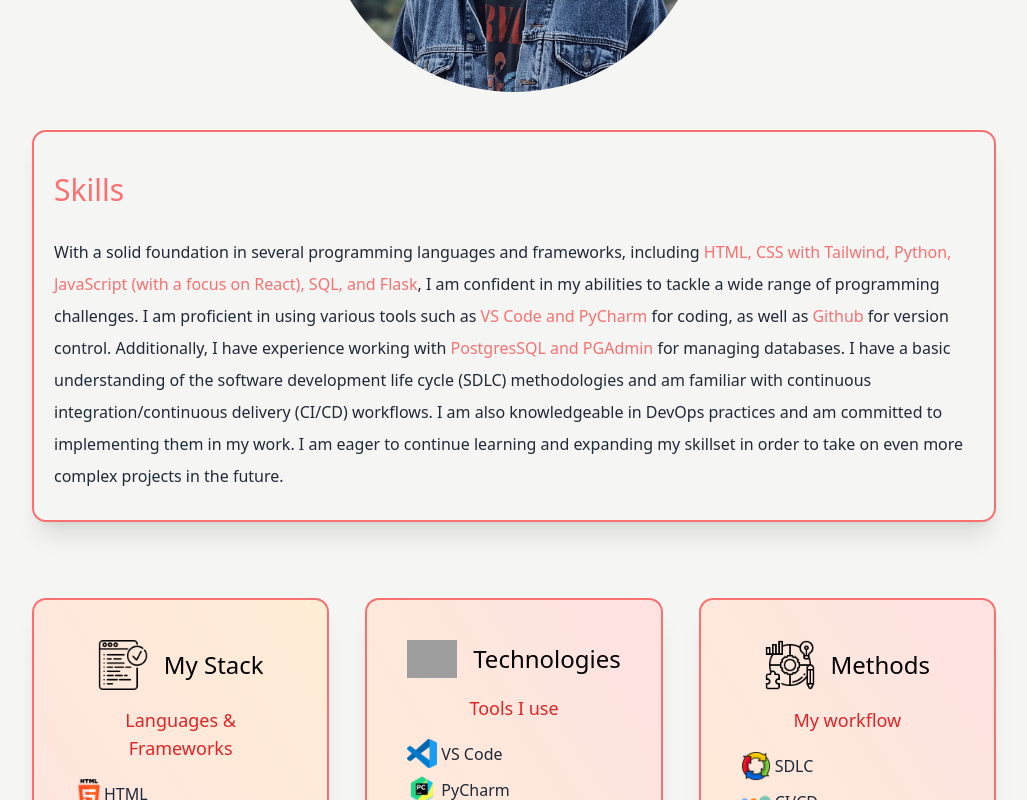
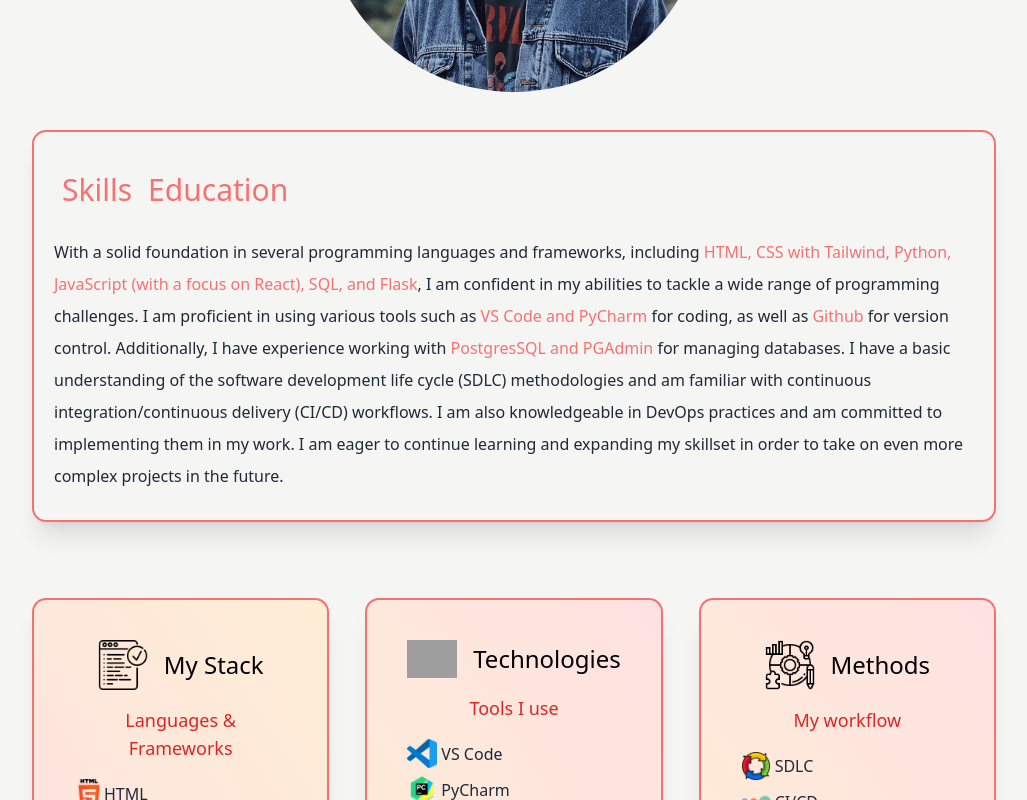
Before and after one commit to thomasbalicki/reactportfolio, a Next.js app: page / in a window 1280 px wide. Shown: the part 920-1720 px from the top of the page, without its empty margins (126-1153 px from the left). Built offline with nearby package versions, Linux system fonts and the light colour scheme; grey boxes are pictures that could not be loaded.

Commit message:
Added a function to toggle my skills and education section

```diff
--- a/pages/index.js
+++ b/pages/index.js
@@ -23,10 +23,22 @@ import devopsicon from "../public/devopsicon.png";
 import sdlcicon from "../public/sdlcicon.png";
 import mastodonicon from "../public/mastodonicon.png";
 
+
 export default function Home() {
   const [darkMode, setDarkMode] = useState(false);
+  const [showSkills, setShowSkills] = useState(true);
+
+  const handleSkillsClick = () => {
+    setShowSkills(true);
+  };
+  const handleEducationClicki = () => {
+    setShowSkills(false);
+  };
+
   return (
+
     <div className={darkMode ? "dark" : ""}>
+
       {/*-------------------------------------------Page Header------------------------------------------------------------------*/}
       <Head>
         <title>Thomas Balicki Portfolio</title>
@@ -88,10 +100,16 @@ export default function Home() {
           {/*-------------- TODO: Create function to toggle between skills and education, displaying the content of the selected div ---------------*/}
 
           <div className='shadow-xl p-5 rounded-xl my-10 outline outline-2 outline-red-400 dark:bg-gray-500 dark:bg-opacity-10'>
-            <button className='text-3xl py-5 text-red-400'>Skills</button>
-            <p className='text-md py-2 leading-8 text-gray-800 dark:text-white'>
-              With a solid foundation in several programming languages and frameworks, including <span className="text-red-400">HTML, CSS with Tailwind, Python, JavaScript (with a focus on React), SQL, and Flask</span>, I am confident in my abilities to tackle a wide range of programming challenges. I am proficient in using various tools such as <span className="text-red-400">VS Code and PyCharm</span> for coding, as well as <span className="text-red-400">Github</span> for version control. Additionally, I have experience working with <span className="text-red-400">PostgresSQL and PGAdmin</span> for managing databases. I have a basic understanding of the software development life cycle (SDLC) methodologies and am familiar with continuous integration/continuous delivery (CI/CD) workflows. I am also knowledgeable in DevOps practices and am committed to implementing them in my work. I am eager to continue learning and expanding my skillset in order to take on even more complex projects in the future.
-            </p>
+            <button className='text-3xl py-5 text-red-400 mx-2' onClick={handleSkillsClick}>Skills</button><button className='text-3xl py-5 text-red-400 mx-2' onClick={handleEducationClicki}>Education</button>
+            {showSkills ? (
+              <p className='text-md py-2 leading-8 text-gray-800 dark:text-white'>
+                With a solid foundation in several programming languages and frameworks, including <span className="text-red-400">HTML, CSS with Tailwind, Python, JavaScript (with a focus on React), SQL, and Flask</span>, I am confident in my abilities to tackle a wide range of programming challenges. I am proficient in using various tools such as <span className="text-red-400">VS Code and PyCharm</span> for coding, as well as <span className="text-red-400">Github</span> for version control. Additionally, I have experience working with <span className="text-red-400">PostgresSQL and PGAdmin</span> for managing databases. I have a basic understanding of the software development life cycle (SDLC) methodologies and am familiar with continuous integration/continuous delivery (CI/CD) workflows. I am also knowledgeable in DevOps practices and am committed to implementing them in my work. I am eager to continue learning and expanding my skillset in order to take on even more complex projects in the future.
+              </p>
+            ) : (
+              <p className='text-md py-2 leading-8 text-gray-800 dark:text-white'>
+                This is the education paragraph
+              </p>
+            )}
           </div>
           <div className="lg:flex gap-10">
 
```
